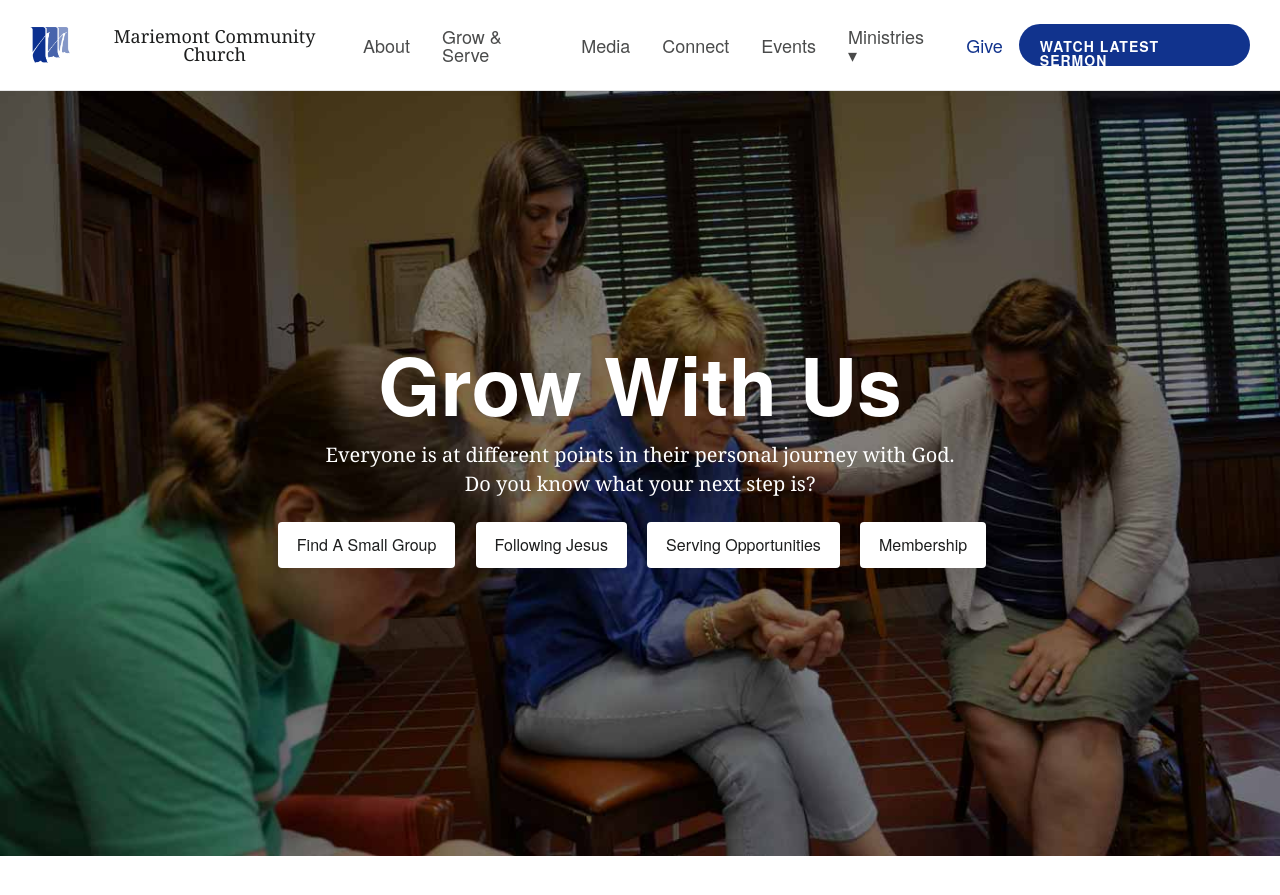
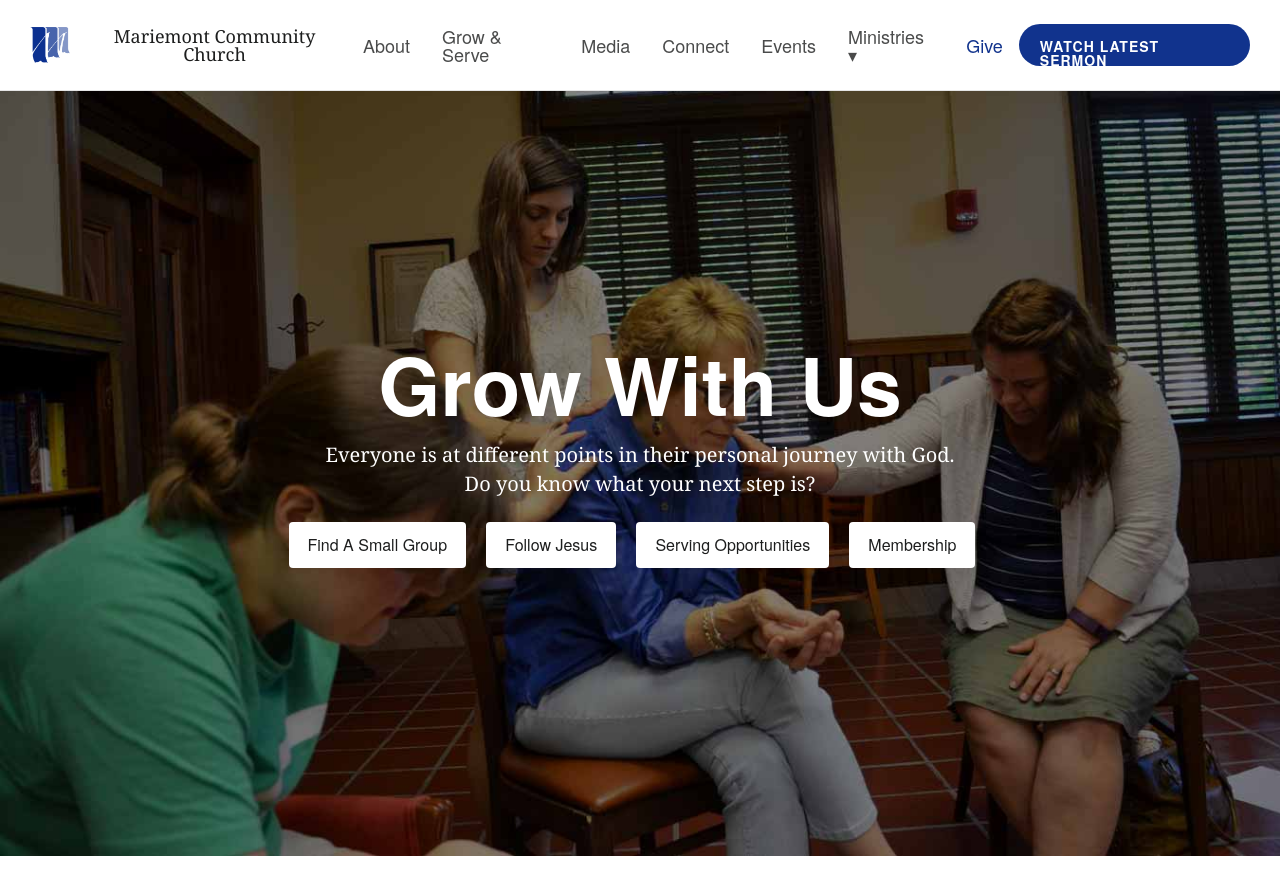
Before and after one commit to lukemoderwell/mariemont, a Jekyll site: the page built from grow.md, in a window 1280 px wide and 900 px high. Shown: the top 895 px of the window. Built offline with Jekyll 4.4.1, drawn with Linux system fonts in a browser that asks for light colours; nearby versions of some CDN libraries.

Commit message:
follow jesus link edit

```diff
--- a/_layouts/page.html
+++ b/_layouts/page.html
@@ -26,9 +26,12 @@
           >{{page.hero_cta_text}}</a
         >
         {% if page.title == 'Kids' %}
-          <a class="btn btn--secondary" href="https://mariemontchurch.churchcenter.com/people/forms/261664">
+        <a
+          class="btn btn--secondary"
+          href="https://mariemontchurch.churchcenter.com/people/forms/261664"
+        >
           Register to Volunteer
-          </a>
+        </a>
         {% endif %}
       </div>
       {% endif %} {% if page.title == 'Grow' %}
@@ -36,10 +39,8 @@
         <a href="/small-groups" class="btn btn--small btn--secondary"
           >Find A Small Group</a
         >
-        <a
-          href="/uploads/TheWayBklt_Jan2017.pdf"
-          class="btn btn--small btn--secondary"
-          >Following Jesus</a
+        <a href="/followjesus" class="btn btn--small btn--secondary"
+          >Follow Jesus</a
         >
         <a href="/serve" class="btn btn--small btn--secondary"
           >Serving Opportunities</a
```
Also changed, not shown: follow-jesus.md (+1 -1 lines).
